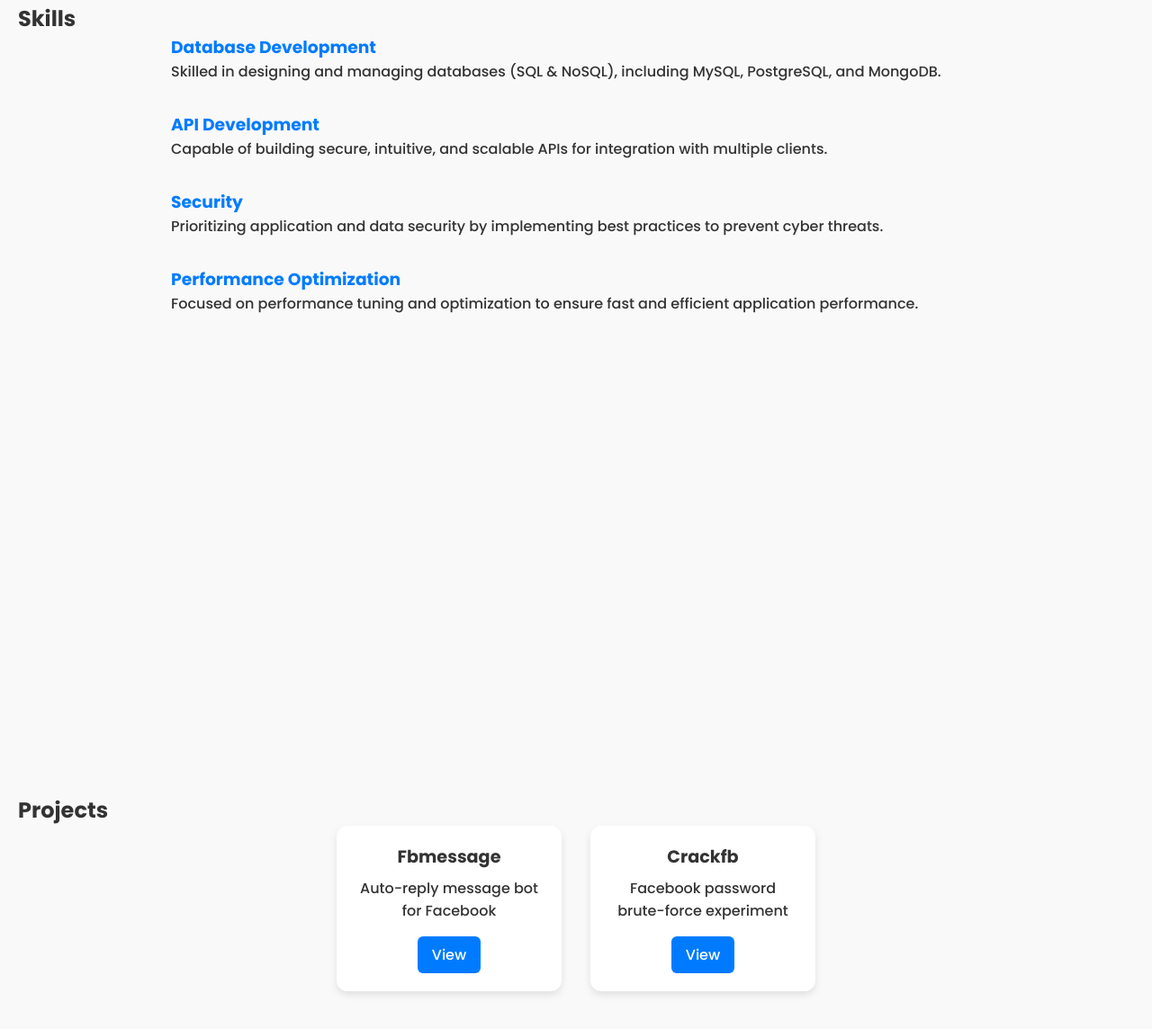
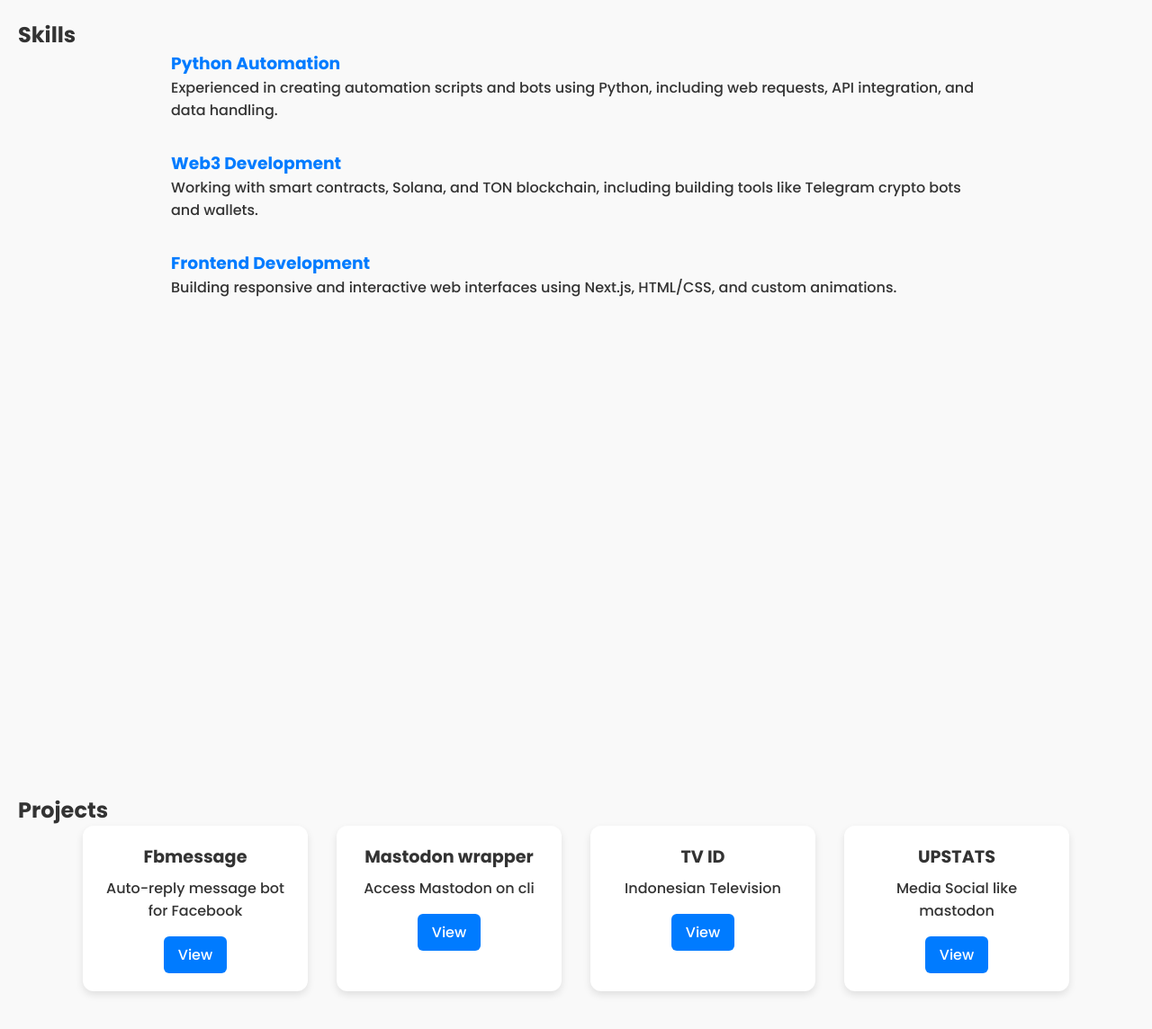
Before and after one commit to Rafikhalbi/Rafikhalbi.github.io, a plain HTML site: page index.html in a window 1280 px wide. Shown: the part 1828-2972 px from the top of the page at 90% size. Drawn offline with Linux system fonts and the light colour scheme.

Commit message:
Portfolio

```diff
--- a/index.html
+++ b/index.html
@@ -48,9 +48,10 @@
                 <img src="./images/pngwing.com.png" alt="About me" />
             </div>
             <div class="content">
-                <p>Hello, I'm <strong>Rafi Khalbi</strong>, a passionate backend developer who enjoys building reliable and efficient digital infrastructures. With my knowledge and experience, I've contributed to the creation of solid and scalable platforms.</p>
-                <p>As a backend enthusiast, I'm proficient in Python, PHP, and Node.js, and well-versed in frameworks like Django, Flask, and Express to build robust backend architectures.</p>
+                <p>Hello, I'm <strong>Rafi Khalbi</strong>, a backend developer with a strong focus on automation, API integration, and blockchain technologies. I enjoy building efficient and secure systems that power modern digital platforms.</p>
+                <p>I'm proficient in Python and JavaScript (Node.js), and experienced with frameworks like Flask, Express, and Django. I also work with Web3 technologies such as Solana and TON blockchain, and love creating bots, custom tools, and automations to solve real-world problems.</p>
             </div>
+
         </div>
     </section>
 
@@ -59,24 +60,22 @@
         <div class="myskill">
             <ul>
             <li>
-                    <h3>Database Development</h3>
-                    <p>Skilled in designing and managing databases (SQL & NoSQL), including MySQL, PostgreSQL, and MongoDB.</p>
+                <h3>Python Automation</h3>
+                <p>Experienced in creating automation scripts and bots using Python, including web requests, API integration, and data handling.</p>
             </li>
             <li>
-                    <h3>API Development</h3>
-                    <p>Capable of building secure, intuitive, and scalable APIs for integration with multiple clients.</p>
+                <h3>Web3 Development</h3>
+                <p>Working with smart contracts, Solana, and TON blockchain, including building tools like Telegram crypto bots and wallets.</p>
             </li>
             <li>
-                    <h3>Security</h3>
-                    <p>Prioritizing application and data security by implementing best practices to prevent cyber threats.</p>
+                <h3>Frontend Development</h3>
+                <p>Building responsive and interactive web interfaces using Next.js, HTML/CSS, and custom animations.</p>
             </li>
-                <li>
-                    <h3>Performance Optimization</h3>
-                    <p>Focused on performance tuning and optimization to ensure fast and efficient application performance.</p>
-                </li>
+
             </ul>
         </div>
     </section>
+
 
     <section class="project section" id="project">
         <h1>Projects</h1>
@@ -87,9 +86,19 @@
                 <a href="https://github.com/Rafikhalbi/fbmessage" class="button">View</a>
             </div>
             <div class="project-list">
-                <div class="project-title">Crackfb</div>
-                <div class="project-description">Facebook password brute-force experiment</div>
-                <a href="https://github.com/Rafikhalbi/crack-fb" class="button">View</a>
+                <div class="project-title">Mastodon wrapper</div>
+                <div class="project-description">Access Mastodon on cli</div>
+                <a href="https://github.com/Rafikhalbi/masto-cli" class="button">View</a>
+            </div>
+            <div class="project-list">
+                <div class="project-title">TV ID</div>
+                <div class="project-description">Indonesian Television</div>
+                <a href="https://tvid-ruby.vercel.app/" class="button">View</a>
+            </div>
+            <div class="project-list">
+                <div class="project-title">UPSTATS</div>
+                <div class="project-description">Media Social like mastodon</div>
+                <a href="https://github.com/Rafikhalbi/upstats" class="button">View</a>
             </div>
         </div>
     </section>
```
Also changed, not shown: js/script.js (+8 -8 lines). Lines whose indentation alone changed are shown as unchanged.
